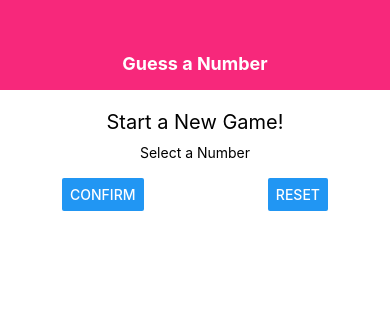
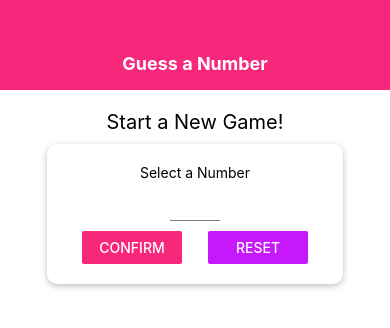
Before and after one commit to erdisener/guessTheNumber, a React Native app: screen / in a window 390 px wide. Shown: the top 328 px of the page. Built offline with nearby package versions, Linux system fonts and the light colour scheme.

Commit message:
Components etc.

```diff
--- /dev/null
+++ b/components/Card.js
@@ -0,0 +1,20 @@
+import React from 'react';
+import { View, StyleSheet } from 'react-native';
+
+const Card = props => {
+    return <View style={{...styles.card, ...props.style}}>{props.children}</View>
+};
+
+const styles = StyleSheet.create({
+    card: {
+
+        shadowOffset: {width: 0, height: 2},
+        shadowRadius: 6,
+        shadowOpacity: 0.26,
+        backgroundColor: 'white',
+        padding: 20,
+        borderRadius: 10
+    }
+});
+
+export default Card;
--- a/components/Header.js
+++ b/components/Header.js
@@ -1,5 +1,7 @@
 import React from 'react';
 import { View, Text, StyleSheet } from 'react-native';
+
+import Colors from "../constants/colors";
 
 const Header = props => {
     return (
@@ -16,7 +18,7 @@ const styles = StyleSheet.create({
         width: '100%',
         height: 90,
         paddingTop: 36,
-        backgroundColor: '#f7287b',
+        backgroundColor: Colors.primary,
         alignItems: 'center',
         justifyContent: 'center'
     },
--- /dev/null
+++ b/components/Input.js
@@ -0,0 +1,17 @@
+import React from 'react';
+import { TextInput, StyleSheet } from 'react-native';
+
+const Input = props => {
+    return <TextInput {...props} style = {{ ...styles.input, ...props.style }} />;
+};
+
+const styles = StyleSheet.create({
+    input: {
+        height: 30,
+        borderBottomColor: 'grey',
+        borderBottomWidth: 1,
+        marginVertical: 10
+    }
+});
+
+export default Input;
--- /dev/null
+++ b/components/NumberContainer.js
@@ -0,0 +1,31 @@
+import React from "react";
+import { View, Text, StyleSheet } from "react-native";
+
+import Colors from "../constants/colors";
+
+const NumberContainer = props => {
+  return (
+    <View style={styles.container}>
+      <Text style={styles.number}>{props.children}</Text>
+    </View>
+  );
+};
+
+const styles = StyleSheet.create({
+  container: {
+    borderWidth: 2,
+    borderColor: Colors.accent,
+    padding: 10,
+    borderRadius: 10,
+    marginVertical: 10,
+    alignItems: 'center',
+    justifyContent: 'center'
+  },
+
+  number: {
+      color: Colors.accent,
+      fontSize: 22
+  }
+});
+
+export default NumberContainer;
--- /dev/null
+++ b/constants/colors.js
@@ -0,0 +1,4 @@
+export default {
+  primary: "#f7287b",
+  accent: "#c717fc"
+};
--- a/screens/Start.js
+++ b/screens/Start.js
@@ -1,20 +1,100 @@
-import React from 'react';
-import { View, Text, StyleSheet, TextInput, Button } from 'react-native';
+import React, { useState } from "react";
+import {
+  View,
+  Text,
+  StyleSheet,
+  Button,
+  TouchableWithoutFeedback,
+  Keyboard,
+  Alert
+} from "react-native";
+import Card from "../components/Card";
+import Colors from "../constants/colors";
+import Input from "../components/Input";
+import NumberContainer from "../components/NumberContainer";
+import { reset } from "expo/build/AR";
 
 const Start = props => {
+  const [enteredValue, setEnteredValue] = useState("");
+  const [confirmed, setConfirmed] = useState(false);
+  const [selectedNumber, setSelectedNumber] = useState();
+
+  const numberInputHandler = inputText => {
+    setEnteredValue(inputText.replace(/[^0-9]/g, ""));
+  };
+
+  const resetInputhandler = () => {
+    setEnteredValue("");
+    setConfirmed(false);
+  };
+
+  const confirmInputHandler = () => {
+    const chosenNumber = parseInt(enteredValue);
+    if (isNaN(chosenNumber) || chosenNumber <= 0 || chosenNumber > 99) {
+      Alert.alert("Invalid number!", "Number has to be 1-99.", [
+        { text: "Okay", style: "destructive", onPress: resetInputhandler }
+      ]);
+      return;
+    }
+    setConfirmed(true);
+    setSelectedNumber(chosenNumber);
+    setEnteredValue("");
+    Keyboard.dismiss();
+  };
+
+  let confirmedOutput;
+
+  if (confirmed) {
+    confirmedOutput = (
+      <Card style={styles.summaryContainer}>
+        <Text>You selected</Text>
+        <NumberContainer>{selectedNumber}</NumberContainer>
+        <Button title="START GAME" />
+
+      </Card>
+    );
+  }
+
   return (
-        <View style = {styles.screen}>
+    <TouchableWithoutFeedback
+      onPress={() => {
+        Keyboard.dismiss();
+      }}
+    >
+      <View style={styles.screen}>
         <Text style={styles.title}>Start a New Game!</Text>
-          <View style={styles.inputContainer}>
+        <Card style={styles.inputContainer}>
           <Text>Select a Number</Text>
-              <TextInput />
+          <Input
+            style={styles.input}
+            blurOnSubmit
+            autoCapitalize="none"
+            autoCorrect={false}
+            keyboardType="number-pad"
+            maxLength={2}
+            onChangeText={numberInputHandler}
+            value={enteredValue}
+          />
           <View style={styles.buttonContainer}>
-                  <Button title="Confirm" onPress={() => {}} />
-                  <Button title="Reset" onPress={() => {}} />
+            <View style={styles.button}>
+              <Button
+                title="Confirm"
+                onPress={confirmInputHandler}
+                color={Colors.primary}
+              />
+            </View>
+            <View style={styles.button}>
+              <Button
+                title="Reset"
+                onPress={resetInputhandler}
+                color={Colors.accent}
+              />
             </View>
           </View>
-
+        </Card>
+        {confirmedOutput}
       </View>
+    </TouchableWithoutFeedback>
   );
 };
 
@@ -22,24 +102,34 @@ const styles = StyleSheet.create({
   screen: {
     flex: 1,
     padding: 10,
-        alignItems: 'center',
+    alignItems: "center"
   },
 
   title: {
     fontSize: 20,
-        marginVertical: 10,
+    marginVertical: 10
   },
-    inputContainer:{
+  inputContainer: {
     width: 300,
-        maxWidth: '80%',
-        alignItems: 'center'
-
+    maxWidth: "80%",
+    alignItems: "center"
   },
   buttonContainer: {
-        flexDirection:'row',
-        width: '100%',
-        justifyContent: 'space-between',
+    flexDirection: "row",
+    width: "100%",
+    justifyContent: "space-between",
     paddingHorizontal: 15
+  },
+  button: {
+    width: 100
+  },
+  input: {
+    width: 50,
+    textAlign: "center"
+  },
+  summaryContainer: {
+    margin: 20,
+    alignItems: 'center'
   }
 });
 
```
Lines whose indentation alone changed are shown as unchanged.
